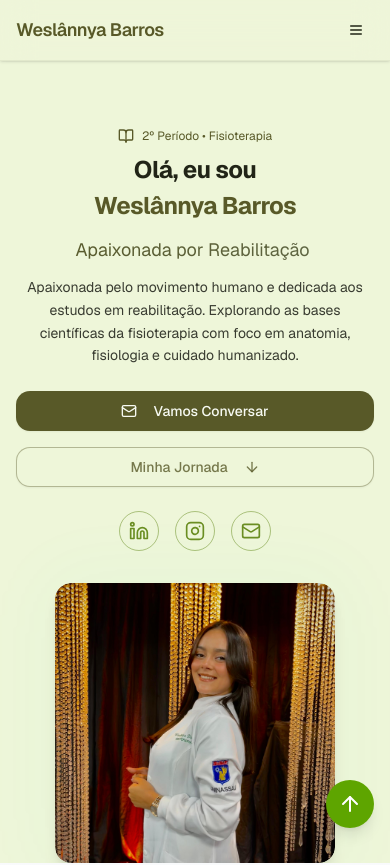
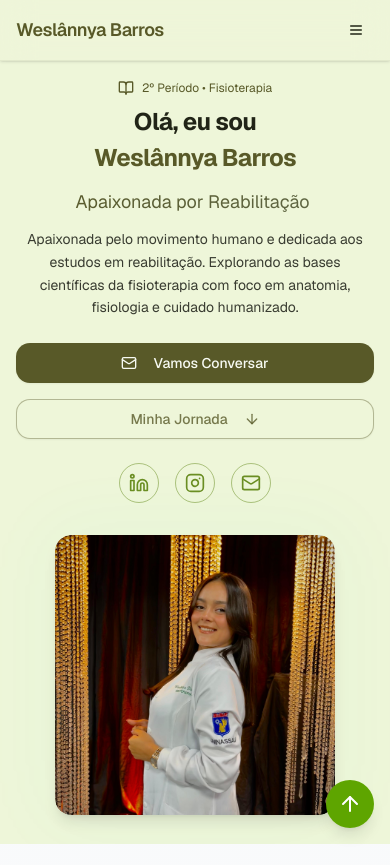
Before and after one commit to EvertonCodes/WeslannyaBarros, a Next.js app: page / in a window 390 px wide. Shown: the top 865 px of the page. Built offline with nearby package versions, Linux system fonts and the light colour scheme.

Commit message:
Atualizando responsivo

```diff
--- a/components/hero.tsx
+++ b/components/hero.tsx
@@ -22,7 +22,7 @@ export function Hero() {
   return (
     <section
       id="hero"
-      className="min-h-screen flex items-start sm:items-center relative overflow-hidden pt-32 md:pt-0"
+      className="min-h-screen flex items-start sm:items-center relative overflow-hidden pt-20 md:pt-0"
     >
       <div className="container mx-auto px-4 sm:px-6 lg:px-16">
         <div className="grid lg:grid-cols-2 gap-8 lg:gap-16 items-center">
```
